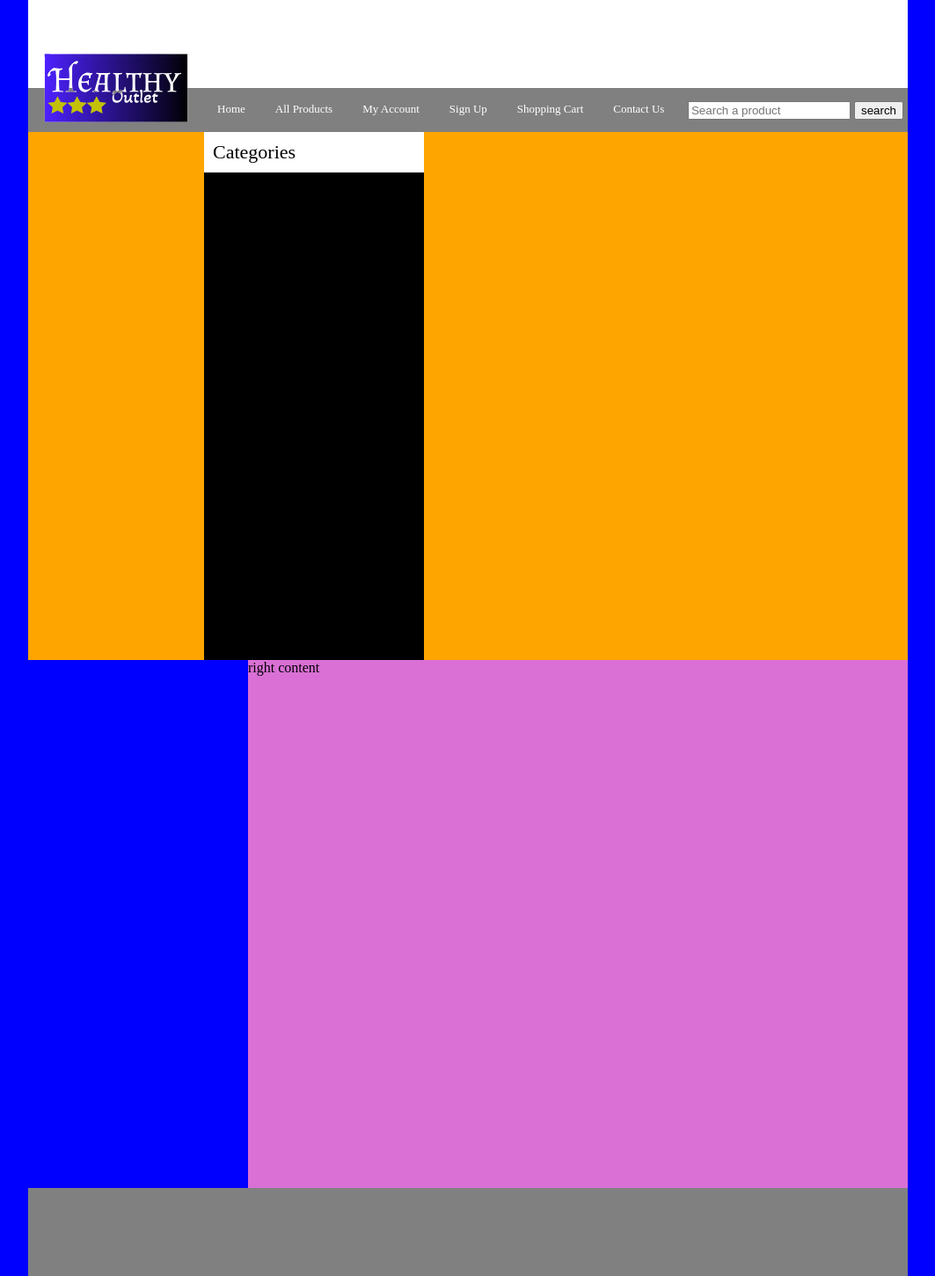
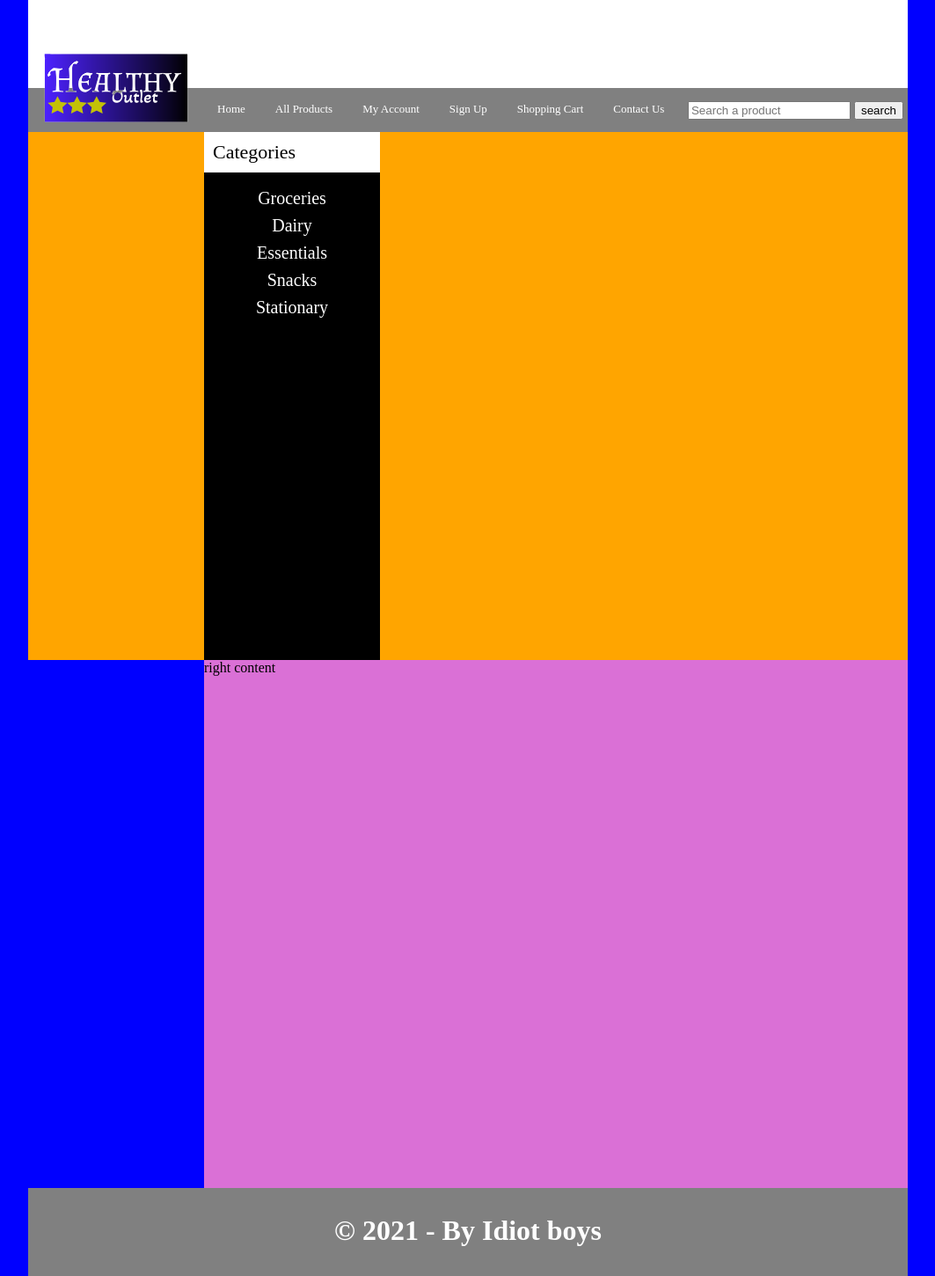
Before and after one commit to AdeepKrishnaKeelar/Healthy-Outlet-DBMS-Project, a PHP site: page / in a window 1280 px wide. Shown: the whole page at 88% size, without its empty margins (108-1171 px from the left). Run offline with PHP 8.4, Linux system fonts and the light colour scheme.

Commit message:
Some weird updates I have no idea of

```diff
--- a/New-Version/index.php
+++ b/New-Version/index.php
@@ -41,11 +41,20 @@
                 <div id="left_sidebar">
 
                     <div id="sidebar_title">Categories</div>
+                        <ul id="cats">
+                            <li><a href="#">Groceries</a></li>
+                            <li><a href="#">Dairy</a></li>
+                            <li><a href="#">Essentials</a></li>
+                            <li><a href="#">Snacks</a></li>
+                            <li><a href="#">Stationary</a></li>
+                        </ul>
+                </div>
 
-                </div>
                 <div id="right_content"> right content</div>
             </div>
-            <div class="footer"></div>
+            <div class="footer">
+                <h1 style="color=white; padding-top:30px; text-align:center">&copy; 2021 - By Idiot boys</h1>
+            </div>
     </div>
 
 </body>
--- a/New-Version/styles/style.css
+++ b/New-Version/styles/style.css
@@ -79,17 +79,38 @@ body {
     background: orange;
 }
 #right_content {
-    width: 750px;
+    width: 800px;
     height: 600px;
     background: orchid;
     float: right;
 }
 #left_sidebar {
-    width: 250px;
+    width: 200px;
     height: 600px;
     background: black;
     float:left;
 }
+#cats {
+    padding: 10px;
+    text-align: center;
+}
+#cats li {
+    list-style: none;
+    margin: 8px;
+}
+#cats a {
+    color: white;
+    font-size: 20px;
+    text-decoration: none;
+    margin: 5px;
+    padding: 10px;
+}
+#cats a:hover {
+    color: red;
+    text-decoration: underline;
+    font-weight: bold;
+}
+
 .footer {
     width: 1000px;
     height: 100px;
```
Also changed, not shown: New-Version/admin_area/insert_product.php (added, +66 -0 lines).
